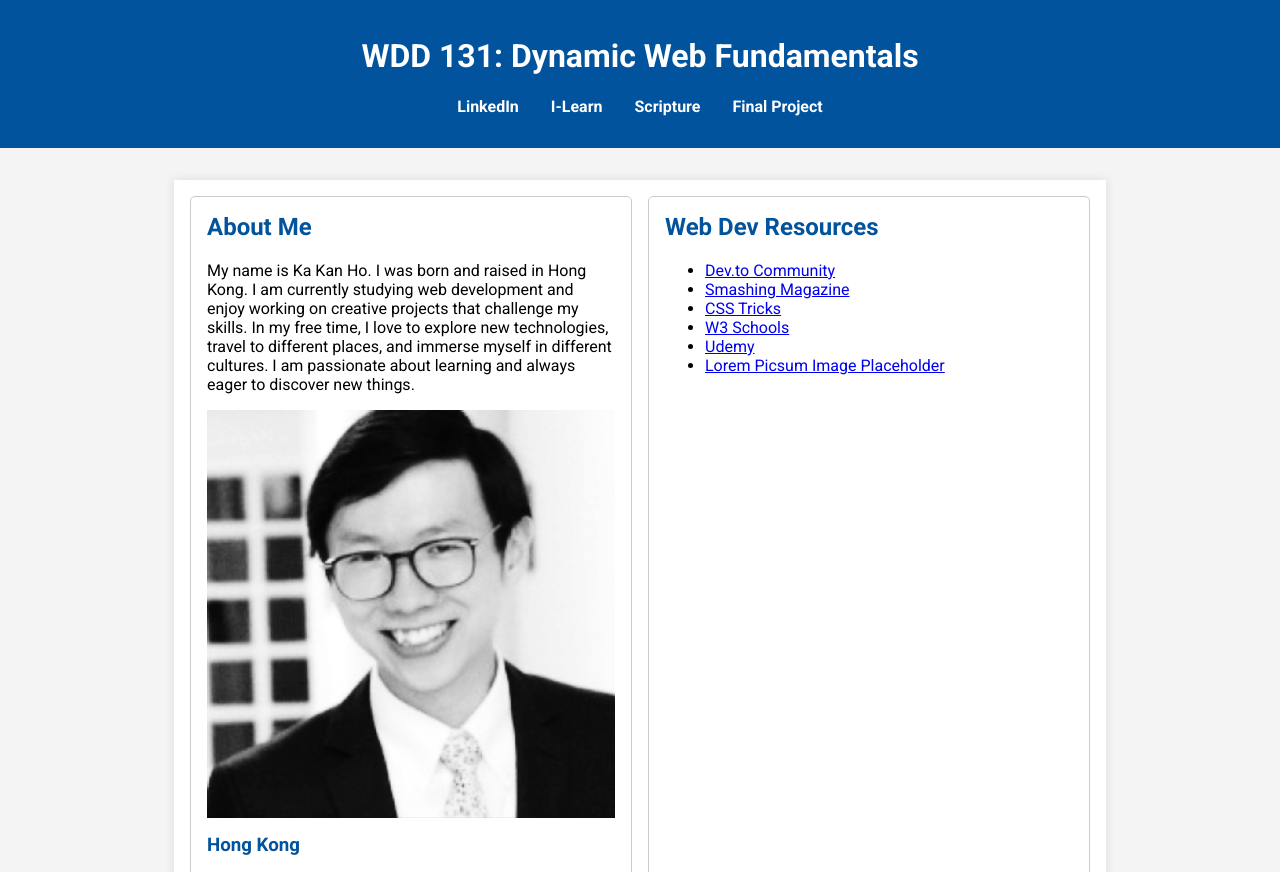
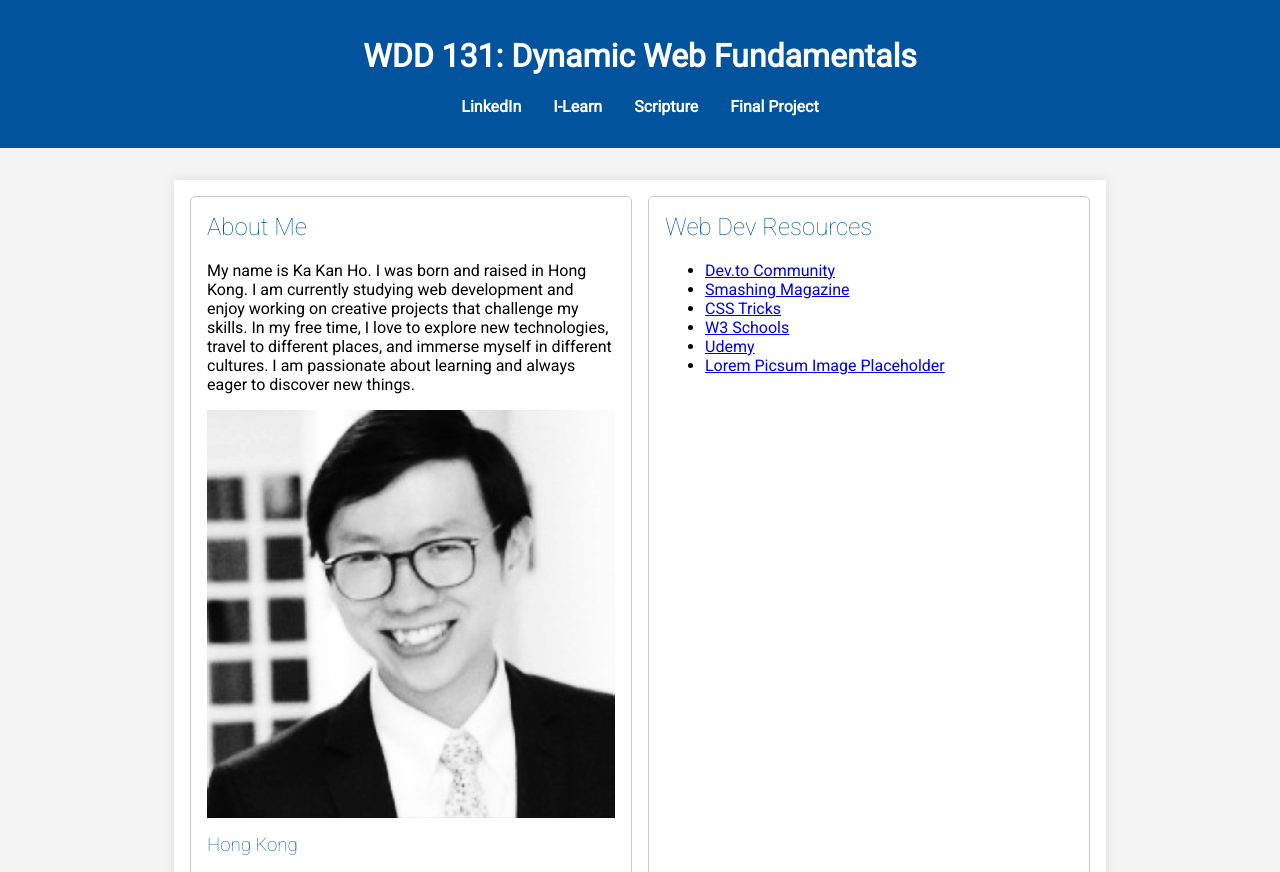
Before and after one commit to deark736/wdd131, a plain HTML site: page index.html in a window 1280 px wide. Shown: the top 872 px of the page. Drawn offline with Linux system fonts and the light colour scheme.

Commit message:
Add Google Fonts preconnect and update font weights
- Added <link rel="preconnect" href="https://fonts.googleapis.com">
- Added <link rel="preconnect" href="https://fonts.gstatic.com" crossorigin>
- Added <link href="https://fonts.googleapis.com/css2?family=Roboto:wght@100;400&display=swap" rel="stylesheet">
- Set header and footer font-weight to 100
- Set body text font-weight to 400

```diff
--- a/index.html
+++ b/index.html
@@ -6,6 +6,9 @@
     <meta name="description" content="WDD 131 - Dynamic Web Fundamentals - Ka Kan Ho. This page includes information about me, Ka Kan Ho, my background, interests, and resources related to web development.">
     <meta name="author" content="Ka Kan Ho">
     <title>WDD 131 - Dynamic Web Fundamentals - Ka Kan Ho</title>
+    <link rel="preconnect" href="https://fonts.googleapis.com">
+    <link rel="preconnect" href="https://fonts.gstatic.com" crossorigin>
+    <link href="https://fonts.googleapis.com/css2?family=Roboto:wght@100;400&display=swap" rel="stylesheet">
     <link rel="stylesheet" href="styles/base.css">
     <script src="scripts/getdates.js" defer></script>
 </head>
--- a/styles/base.css
+++ b/styles/base.css
@@ -1,7 +1,6 @@
-@import url('https://fonts.googleapis.com/css2?family=Roboto:ital,wght@0,100;0,300;0,400;0,500;0,700;0,900;1,100;1,300;1,400;1,500;1,700;1,900&display=swap');
-
 body {
     font-family: 'Roboto', sans-serif;
+    font-weight: 400;
     margin: 0;
     padding: 0;
     background-color: #f4f4f4;
@@ -12,6 +11,7 @@ header {
     color: white;
     padding: 1rem 0;
     text-align: center;
+    font-weight: 100;
 }
 
 nav ul {
@@ -53,11 +53,13 @@ main {
 .card h2 {
     margin-top: 0;
     color: #00539C;
+    font-weight: 100;
 }
 
 .card h3 {
     margin-top: 1rem;
     color: #00539C;
+    font-weight: 100;
 }
 
 .card p {
@@ -86,6 +88,7 @@ footer {
     padding: 1rem;
     background-color: #00539C;
     color: white;
+    font-weight: 100;
 }
 
 footer p {
```
